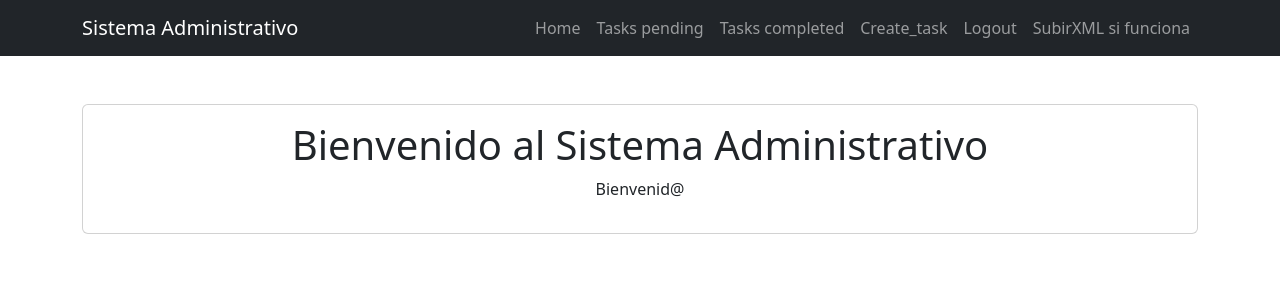
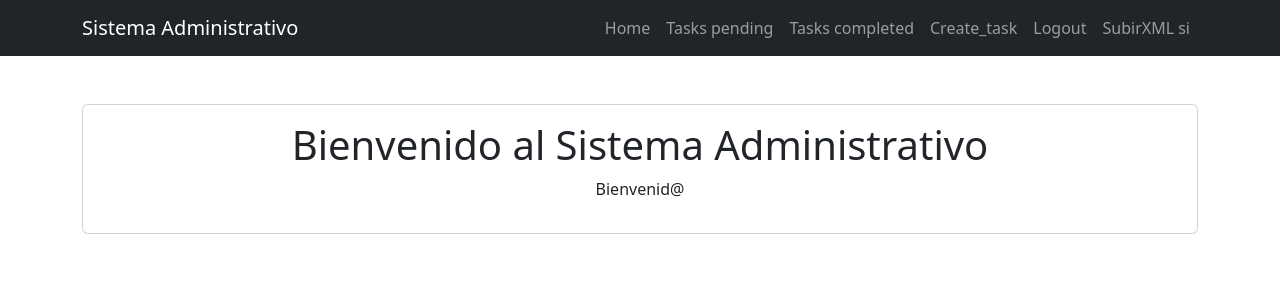
Before and after one commit to victornetroski/SistemaAdmin, a Django app: page / in a window 1280 px wide. Shown: the top 300 px of the page. Run offline with Django 5.2, Linux system fonts and the light colour scheme.

Commit message:
restableciendo

```diff
--- a/gestor_xml/templates/base.html
+++ b/gestor_xml/templates/base.html
@@ -35,7 +35,7 @@
                     <a href="/logout/" class="nav-link">Logout</a>
                 </li>
                 <li class="nav-item">
-                    <a href="/gestor_xml" class="nav-link">SubirXML si funciona</a>
+                    <a href="/gestor_xml" class="nav-link">SubirXML si </a>
                 </li>
 
 
```
